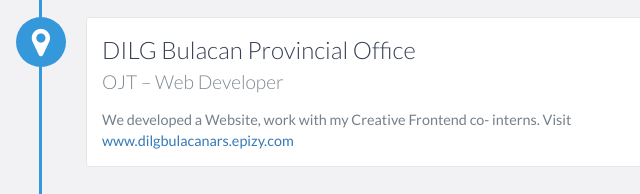
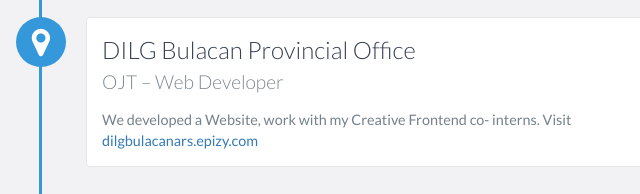
Before and after one commit to carloalonzodelossantos/carloalonzodelossantos.github.io, a website: page index.html in a window 1280 px wide. Shown: the part 1340-1534 px from the top of the page, 404-1044 px from the left. Drawn offline with nearby package versions, Linux system fonts and the light colour scheme.

Commit message:
Update index.html

```diff
--- a/index.html
+++ b/index.html
@@ -100,7 +100,7 @@
                 <h4>OJT – Web Developer</h4>
                 <p>
                     We developed a Website, work with my Creative Frontend co-
-                    interns. Visit <a href="www.dilgbulacanars.epizy.com">www.dilgbulacanars.epizy.com</a>
+                    interns. Visit <a href="www.dilgbulacanars.epizy.com" target="_blank">dilgbulacanars.epizy.com</a>
                 </p>
             </div>
 
@@ -165,7 +165,7 @@
 Without this kind of system, the monitoring report will be conducted manually by using a sample paper.
 This is about sending/receiving of files, Document like word, pdf and excel file.
                         </p>
-                        <a href="dilgbulacanars.epizy.com">dilgbulacanars.epizy.com</a>
+                        <a href="dilgbulacanars.epizy.com" target="_blank">dilgbulacanars.epizy.com</a>
                     </div>
                     <!-- End .project-info -->
                 </div>
```
